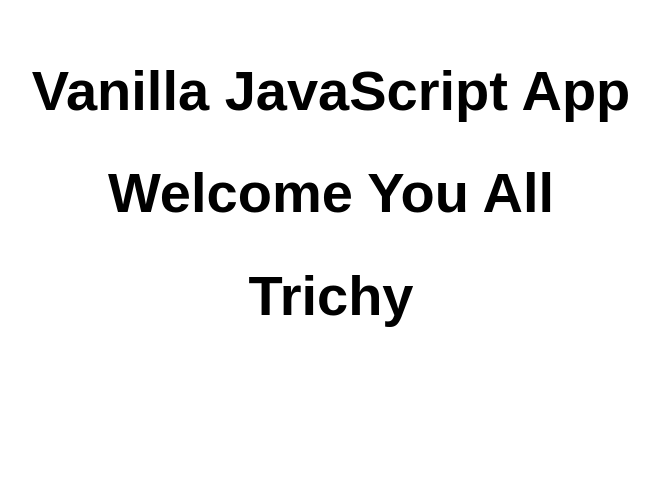
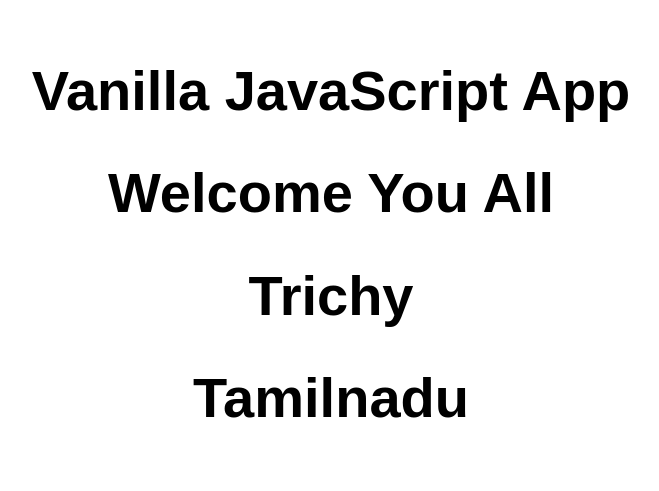
Before and after one commit to jeginabhasith/Jegi, a website: page src/index.html in a window 1280 px wide. Shown: the whole page, without its empty margins (309-968 px from the left). Drawn offline with Linux system fonts and the light colour scheme.

Commit message:
index.html

```diff
--- a/src/index.html
+++ b/src/index.html
@@ -14,6 +14,7 @@
 
     <h1>Welcome You All</h1>
     <h1>Trichy</h1>
+    <h1>Tamilnadu</h1>
   </main>
 </body>
 
```
